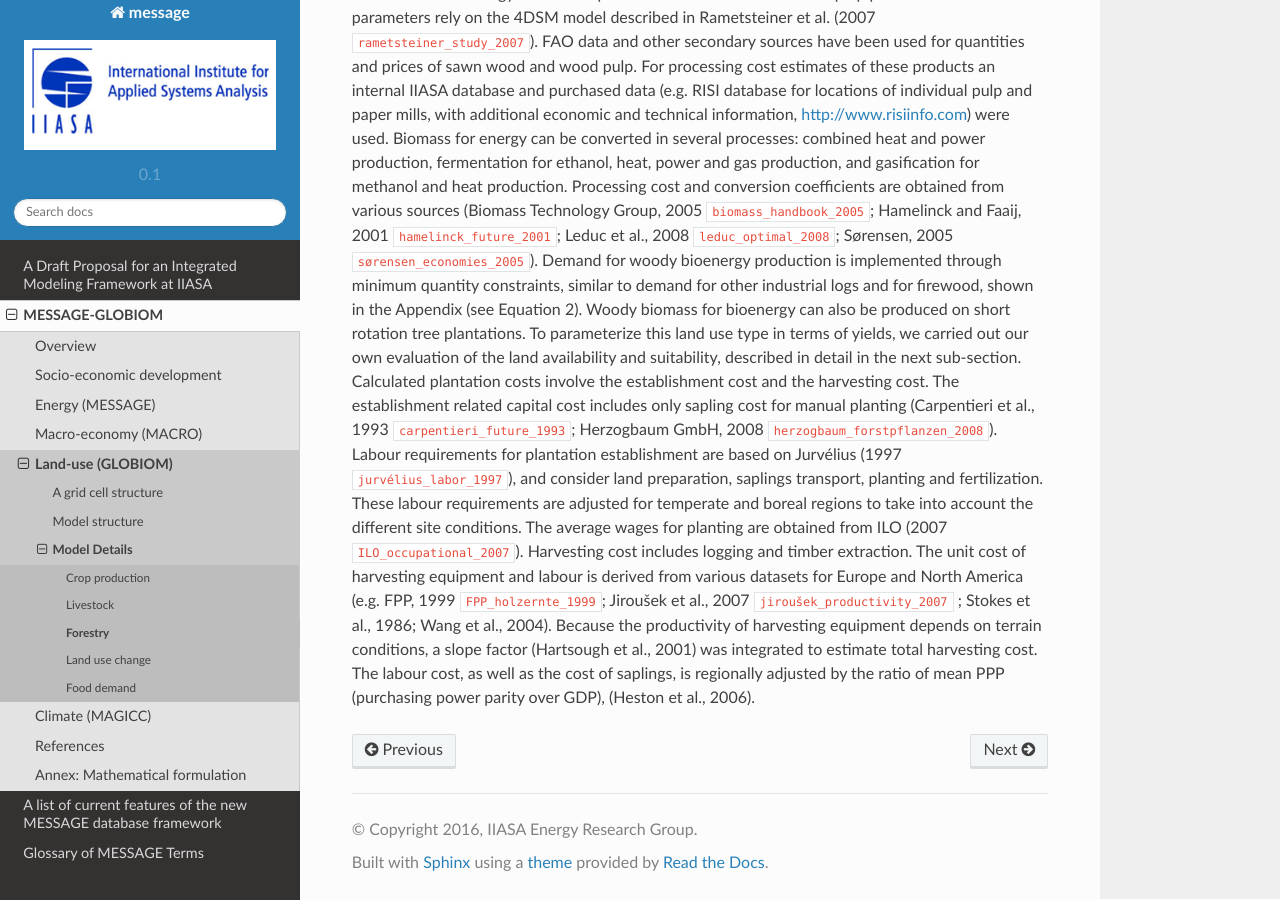
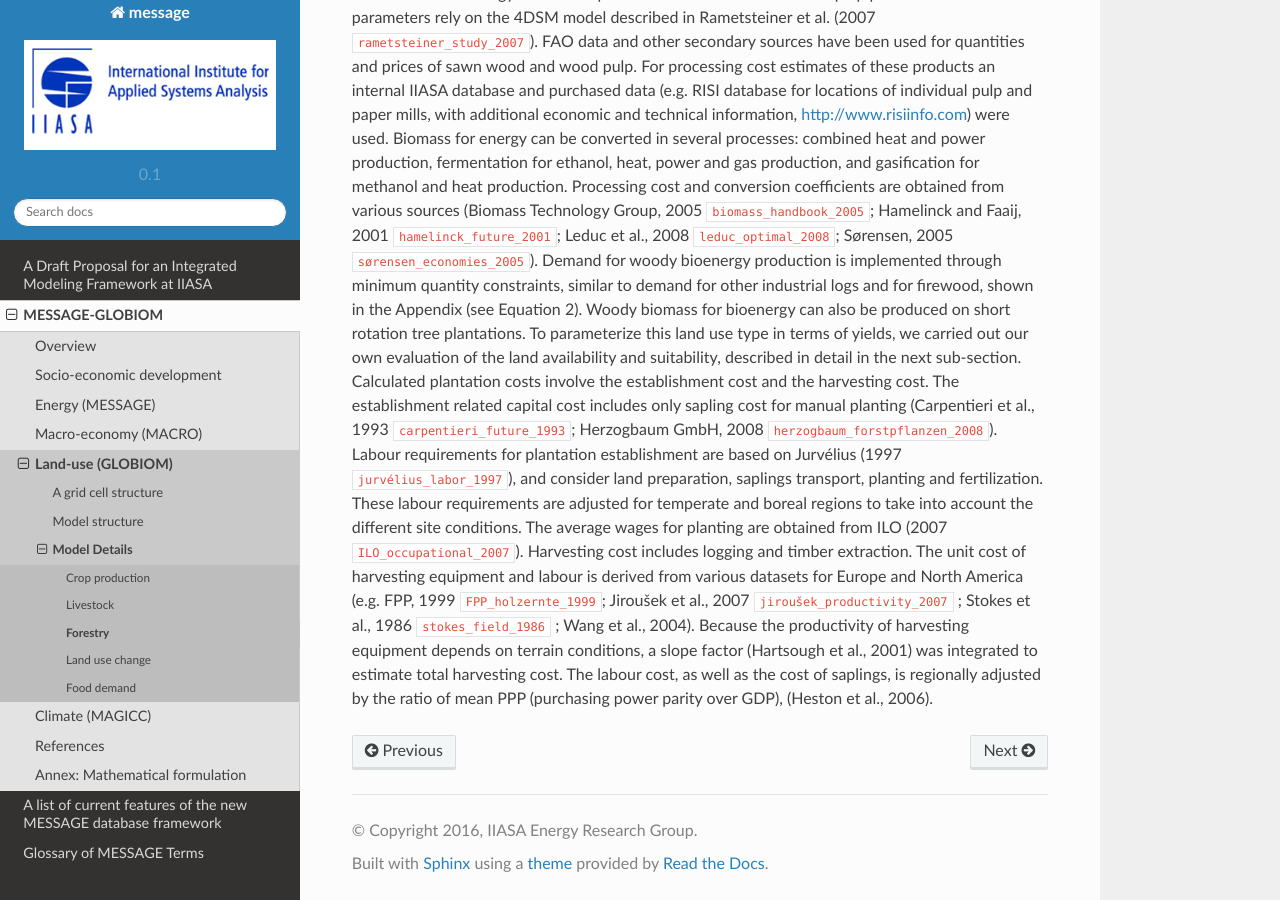
Before and after one commit to iiasa/message_doc, a Sphinx documentation site: the page built from source/message_globiom/land_use/forest.rst, in a window 1280 px wide and 900 px high, scrolled down 662 px. Built offline with Sphinx 7.4.7 and the Read the Docs theme 2.0.0, drawn with Linux system fonts in a browser that asks for light colours; pages that are not in the unit, such as notebooks, are missing from menus; cross-references to code outside the pages are shown as plain code.

Commit message:
added citation

```diff
--- a/source/message_globiom/land_use/forest.rst
+++ b/source/message_globiom/land_use/forest.rst
@@ -7,4 +7,4 @@
 Primary forest production from traditional managed forests is characterized also at the level of SimUs. The most important parameters for the model are mean annual increment, maximum share of saw logs in the mean annual increment, and harvesting cost. These parameters are shared with the G4M model – a successor of the model described by Kindermann et al. (2006 :cite:`kindermann_predicting_2006`). More specifically, mean annual increment for the current management, is obtained by downscaling biomass stock data from the Global Forest Resources Assessment (FAO, 2006 :cite:`FAO_global_2006`) from the country level to a 0.5° × 0.5° grid using the method described in Kindermann et al. (2008 :cite:`kindermann_global_forest_2008`). The downscaled biomass stock data is subsequently used to parameterize increment curves. Finally, the saw logs share is estimated by the tree size, which in turn depends on yield and rotation time. Harvesting costs are adjusted for slope and tree size as well.
 Five primary forest products are defined: saw logs, pulp logs, other industrial logs, traditional fuel wood, and biomass for energy. Saw logs, pulp logs and biomass for energy are further processed. Sawn wood and wood pulp production and demand parameters rely on the 4DSM model described in Rametsteiner et al. (2007 :cite:`rametsteiner_study_2007`). FAO data and other secondary sources have been used for quantities and prices of sawn wood and wood pulp. For processing cost estimates of these products an internal IIASA database and purchased data (e.g. RISI database for locations of individual pulp and paper mills, with additional economic and technical information, http://www.risiinfo.com) were used. Biomass for energy can be converted in several processes: combined heat and power production, fermentation for ethanol, heat, power and gas production, and gasification for methanol and heat production. Processing cost and conversion coefficients are obtained from various sources (Biomass Technology Group, 2005 :cite:`biomass_handbook_2005`; Hamelinck and Faaij, 2001 :cite:`hamelinck_future_2001`; Leduc et al., 2008 :cite:`leduc_optimal_2008`; Sørensen, 2005 :cite:`sørensen_economies_2005`). Demand for woody bioenergy production is implemented through minimum quantity constraints, similar to demand for other industrial logs and for firewood, shown in the Appendix (see Equation 2).
 Woody biomass for bioenergy can also be produced on short rotation tree plantations. To parameterize this land use type in terms of yields, we carried out our own evaluation of the land availability and suitability, described in detail in the next sub-section. Calculated plantation costs involve the establishment cost and the harvesting cost. The establishment related capital cost includes only sapling cost for manual planting (Carpentieri et al., 1993 :cite:`carpentieri_future_1993`; Herzogbaum GmbH, 2008 :cite:`herzogbaum_forstpflanzen_2008`). Labour requirements for plantation establishment are based on Jurvélius (1997 :cite:`jurvélius_labor_1997`), and consider land preparation, saplings transport, planting and fertilization. These labour requirements are adjusted for temperate and boreal regions to take into account the different site conditions. The average wages for planting are obtained from ILO (2007 :cite:`ILO_occupational_2007`).
-Harvesting cost includes logging and timber extraction. The unit cost of harvesting equipment and labour is derived from various datasets for Europe and North America (e.g. FPP, 1999 :cite:`FPP_holzernte_1999`; Jiroušek et al., 2007 :cite:`jiroušek_productivity_2007` ; Stokes et al., 1986; Wang et al., 2004). Because the productivity of harvesting equipment depends on terrain conditions, a slope factor (Hartsough et al., 2001) was integrated to estimate total harvesting cost. The labour cost, as well as the cost of saplings, is regionally adjusted by the ratio of mean PPP (purchasing power parity over GDP), (Heston et al., 2006).
+Harvesting cost includes logging and timber extraction. The unit cost of harvesting equipment and labour is derived from various datasets for Europe and North America (e.g. FPP, 1999 :cite:`FPP_holzernte_1999`; Jiroušek et al., 2007 :cite:`jiroušek_productivity_2007` ; Stokes et al., 1986 :cite:`stokes_field_1986` ; Wang et al., 2004). Because the productivity of harvesting equipment depends on terrain conditions, a slope factor (Hartsough et al., 2001) was integrated to estimate total harvesting cost. The labour cost, as well as the cost of saplings, is regionally adjusted by the ratio of mean PPP (purchasing power parity over GDP), (Heston et al., 2006).
```
